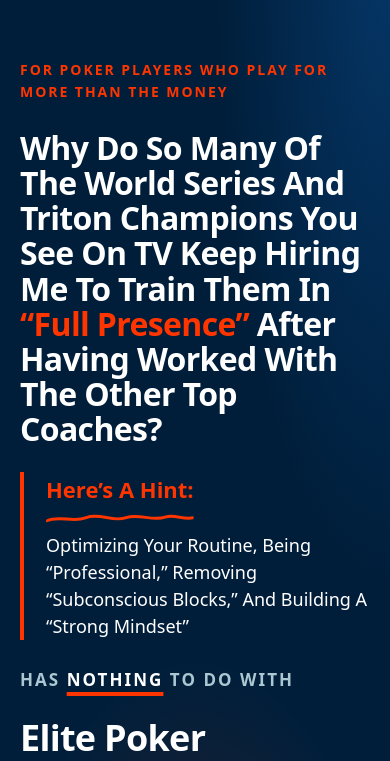
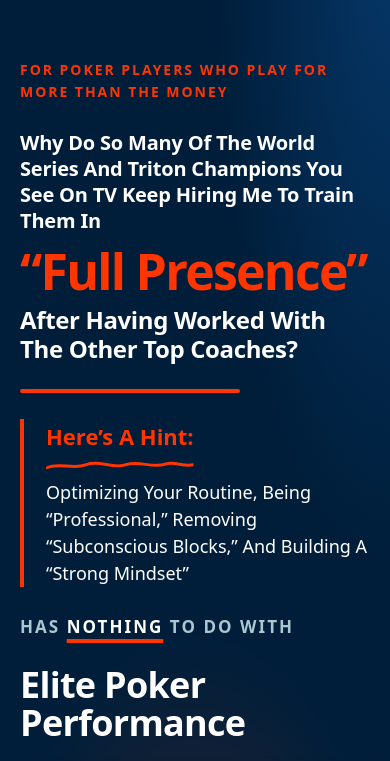
Before and after one commit to anbrutog/claude-projects, a plain HTML site: page jason/site/index.html in a window 390 px wide. Shown: the part 59-820 px from the top of the page. Drawn offline with Linux system fonts and the light colour scheme; a web font is replaced by a local one.

Commit message:
style: tiered hero headline emphasising "Full Presence"
Co-Authored-By: Claude Opus 5.5 <noreply@anthropic.com>

```diff
--- a/jason/site/index.html
+++ b/jason/site/index.html
@@ -43,6 +43,11 @@ a{color:inherit}
 .eyebrow{font-size:14px;font-weight:700;letter-spacing:.14em;text-transform:uppercase;color:#FF3500}
 .light .eyebrow,.mist .eyebrow{color:#D62B00}
 .h1{font-weight:800;font-size:48px;line-height:1.1;letter-spacing:-.02em;color:#FFFFFF}
+.h1-tiered{display:flex;flex-direction:column;gap:6px}
+.h1-lead{font-weight:700;font-size:28px;line-height:1.3;letter-spacing:-.01em;color:#FFFFFF}
+.h1-key{font-weight:900;font-size:80px;line-height:1;letter-spacing:-.035em;color:#FF3500;padding:6px 0 4px}
+.h1-tail{font-weight:800;font-size:34px;line-height:1.2;letter-spacing:-.015em;color:#FFFFFF}
+.h1-rule{width:100%;max-width:520px;height:4px;background:#FF3500;border-radius:2px}
 .h2{font-weight:800;font-size:42px;line-height:1.12;letter-spacing:-.02em}
 .light .h2,.mist .h2{color:#001E3A}
 .h3{font-weight:800;font-size:28px;line-height:1.2;letter-spacing:-.01em}
@@ -229,6 +234,8 @@ strong{font-weight:700}
   .stack-total b{font-size:24px}
 }
 
+/* Narrow desktop (1001–1200px): keep "Full Presence" on one line */
+@media (max-width:1200px){.h1-key{font-size:62px}}
 /* ===== Tablet (Framer 810) ===== */
 @media (max-width:1000px){
   .hero-inner{flex-direction:column;align-items:center;gap:0;padding-top:32px}
@@ -244,6 +251,10 @@ strong{font-weight:700}
   .hero{padding:0 20px}
   .logo{height:26px}
   .h1{font-size:32px}
+  .h1-lead{font-size:20px}
+  .h1-key{font-size:50px}
+  .h1-tail{font-size:24px}
+  .h1-rule{max-width:220px}
   .h2{font-size:30px}
   .elite{font-size:36px}
   .hint-text{font-size:18px}
@@ -285,7 +296,12 @@ strong{font-weight:700}
   <div class="hero-inner">
     <div class="hero-copy">
       <div class="eyebrow">For poker players who play for more than the money</div>
-      <h1 class="h1">Why Do So Many Of The World Series And Triton Champions You See On TV Keep Hiring Me To Train Them In <span class="accent">“Full Presence”</span> After Having Worked With The Other Top Coaches?</h1>
+      <h1 class="h1 h1-tiered">
+        <span class="h1-lead">Why Do So Many Of The World Series And Triton Champions You See On TV Keep Hiring Me To Train Them In</span>
+        <span class="h1-key">“Full Presence”</span>
+        <span class="h1-tail">After Having Worked With The Other Top Coaches?</span>
+      </h1>
+      <div class="h1-rule"></div>
       <div class="hint">
         <div class="doodle-wrap start"><div class="hint-label">Here’s A Hint:</div><svg class="doodle dark" height="14" viewBox="0 0 500 18" preserveAspectRatio="none" fill="none" aria-hidden="true"><path d="M2,14 C45,6 90,17 135,10 C180,3 225,16 270,10 C315,4 360,15 405,9 C435,5 465,13 498,10" stroke-width="3.8" stroke-linecap="round" stroke-linejoin="round"/></svg></div>
         <div class="hint-text">Optimizing Your Routine, Being “Professional,” Removing “Subconscious Blocks,” And Building A “Strong Mindset”</div>
```
Also changed, not shown: 1 other file.
